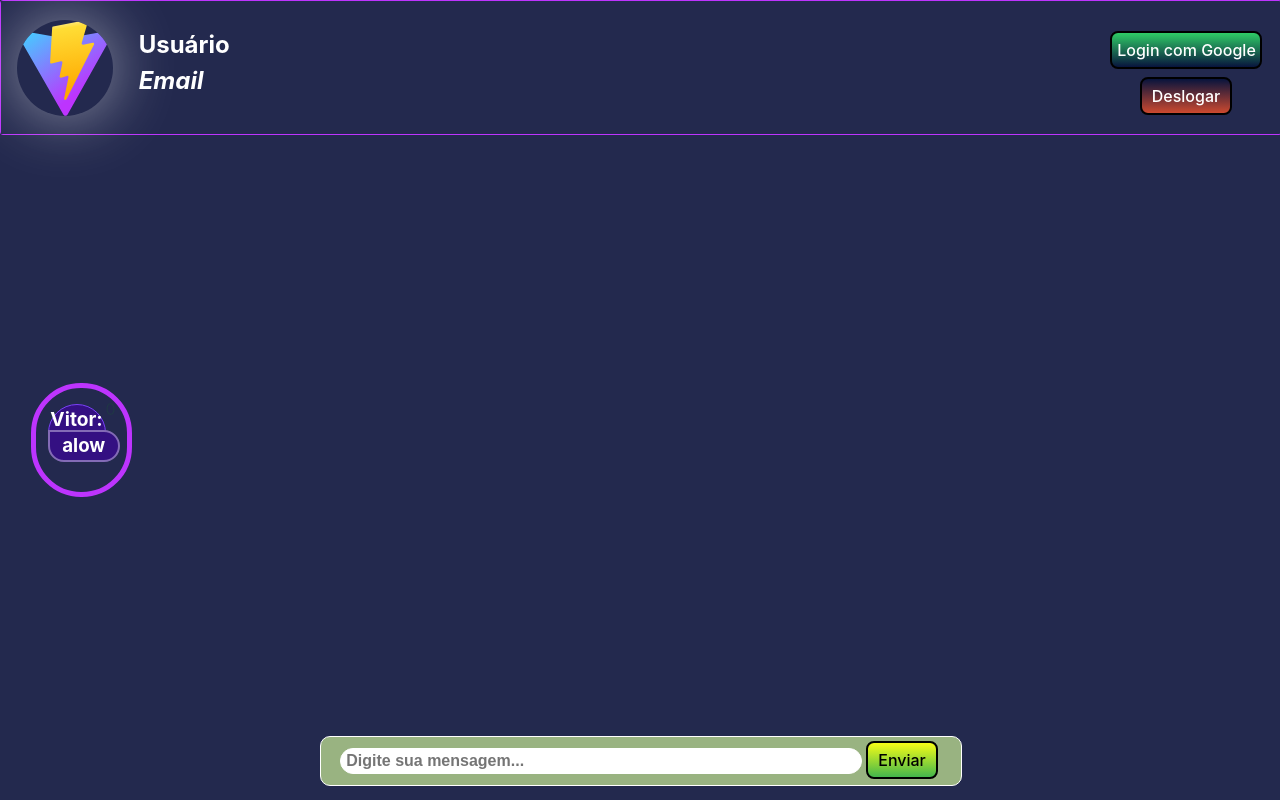
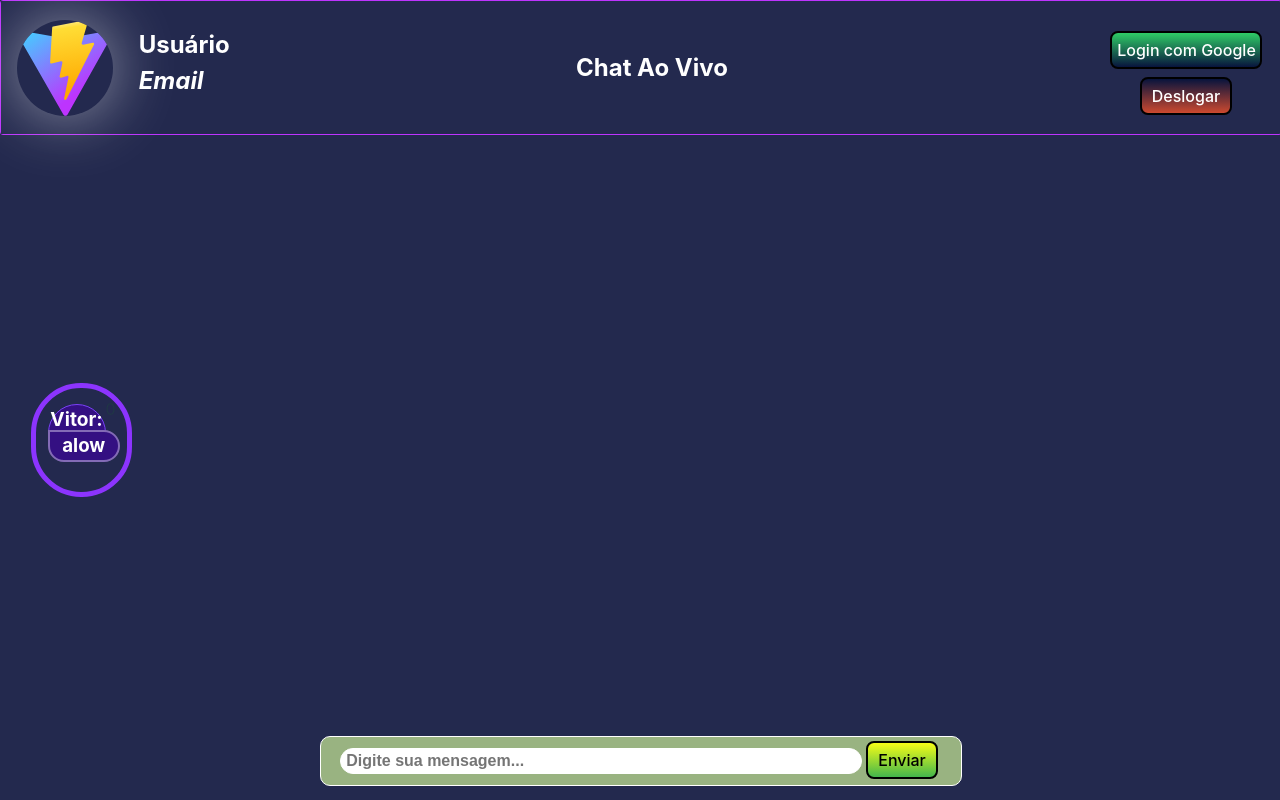
Before and after one commit to Nitroooz/Chat_v3, a React (Vite) app: page / in a window 1280 px wide. Built offline with nearby package versions, Linux system fonts and the light colour scheme; no server answers; the database is empty.

Commit message:
04.09.2023

```diff
--- a/src/App.css
+++ b/src/App.css
@@ -63,6 +63,15 @@ max-height: 144px;
   text-align: left;
 }
 
+.tChatAoVivo{
+  margin: 0px;
+  color: white;
+  position: fixed;
+  top: 50px;
+  left: 45%;
+}
+
+
 .card {
   margin: 26px 0px 31px 0px;
   min-width: 184px;
@@ -97,7 +106,7 @@ max-height: 144px;
 }
 
 .posts {
-  border: #bd34fe solid 5px;
+  border: #8c34fe solid 5px;
   border-radius: 50px;
   width: 75%;
   /* align-items: center; */
@@ -106,7 +115,6 @@ max-height: 144px;
   display: flex;
   align-items: center;
   flex-wrap: wrap;
-
 }
 
 .photo {
@@ -159,7 +167,7 @@ max-height: 144px;
   background-color: #99b381;
 }
 
-input {
+.input1 {
   background-color: white;
   border: white 1px solid;
   border-radius: 50px;
--- a/src/App.jsx
+++ b/src/App.jsx
@@ -38,6 +38,7 @@ function App() {
             <h1 className='tUserName' >{user.nome}</h1>
             <h2 className='tEmail'>{user.email}</h2>
           </div>
+          <h2 className='tChatAoVivo'>Chat Ao Vivo</h2>
         </div>
         {/* <hr /> */}
         <div className="card">
@@ -62,8 +63,7 @@ function App() {
           ))}
       </div>
       <div className='divEnviarMsg'>
-        <input id='input1'
-        // colocar className e mudar no css
+        <input className='input1' id='input1'
         placeholder="Digite sua mensagem..."
           onChange={(event) => {setTInput(event.target.value)}}
           onKeyUp={(event)=>{
```
